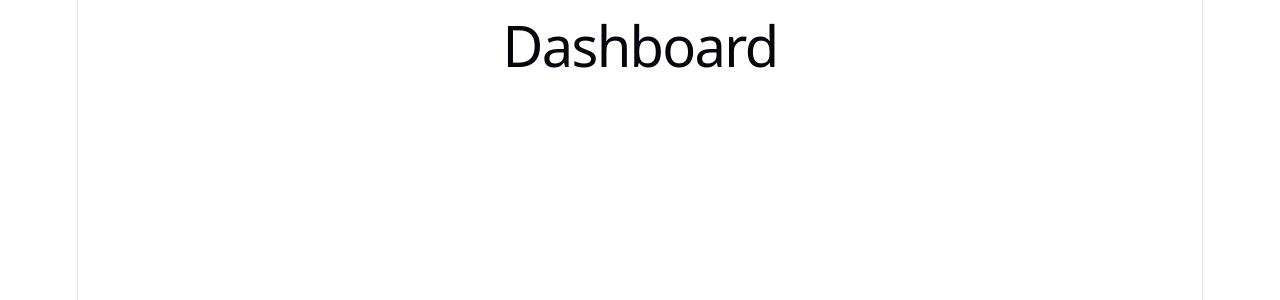
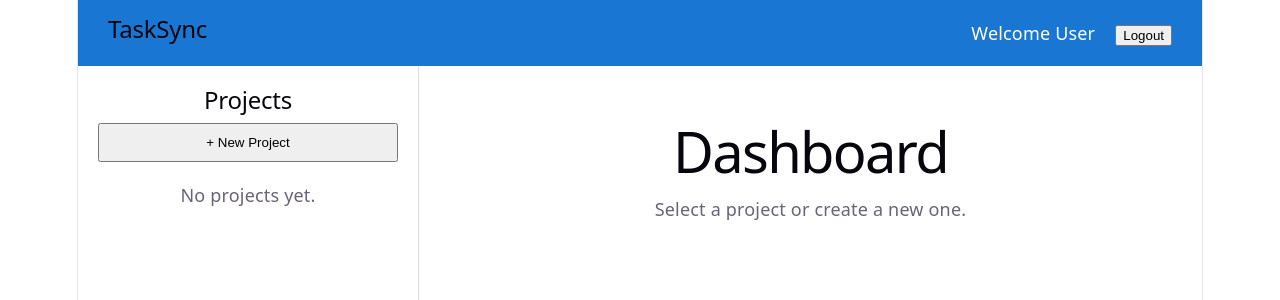
Before and after one commit to subhankardasmohanty/Cohort-SubhankarDasMohanty-25E113C38, a React app in the folder frontend/: page /dashboard in a window 1280 px wide. Shown: the top 300 px of the page. Built offline with nearby package versions, Linux system fonts and the light colour scheme; the HTML template or start-up script is replaced by a standard one.

Commit message:
Created dashboard layout

```diff
--- a/frontend/src/components/Navbar.jsx
+++ b/frontend/src/components/Navbar.jsx
@@ -0,0 +1,39 @@
+import { useNavigate } from "react-router-dom";
+import { useAuth } from "../context/AuthContext";
+
+function Navbar() {
+  const navigate = useNavigate();
+  const { user, logout } = useAuth();
+
+  const handleLogout = () => {
+    logout();
+    navigate("/");
+  };
+
+  return (
+    <nav
+      style={{
+        display: "flex",
+        justifyContent: "space-between",
+        alignItems: "center",
+        padding: "15px 30px",
+        background: "#1976d2",
+        color: "white",
+      }}
+    >
+      <h2>TaskSync</h2>
+
+      <div>
+        <span style={{ marginRight: "20px" }}>
+          Welcome {user?.username || "User"}
+        </span>
+
+        <button onClick={handleLogout}>
+          Logout
+        </button>
+      </div>
+    </nav>
+  );
+}
+
+export default Navbar;
--- a/frontend/src/components/ProjectList.jsx
+++ b/frontend/src/components/ProjectList.jsx
@@ -0,0 +1,27 @@
+function ProjectList() {
+  return (
+    <div
+      style={{
+        width: "300px",
+        padding: "20px",
+        borderRight: "1px solid #ddd",
+      }}
+    >
+      <h2>Projects</h2>
+
+      <button
+        style={{
+          width: "100%",
+          padding: "10px",
+          marginBottom: "20px",
+        }}
+      >
+        + New Project
+      </button>
+
+      <p>No projects yet.</p>
+    </div>
+  );
+}
+
+export default ProjectList;
--- a/frontend/src/pages/Dashboard.jsx
+++ b/frontend/src/pages/Dashboard.jsx
@@ -1,7 +1,30 @@
+import Navbar from "../components/Navbar";
+import ProjectList from "../components/ProjectList";
+
 function Dashboard() {
   return (
     <div>
-      <h1>Dashboard</h1>
+      <Navbar />
+
+      <div
+        style={{
+          display: "flex",
+          height: "calc(100vh - 70px)",
+        }}
+      >
+        <ProjectList />
+
+        <div
+          style={{
+            flex: 1,
+            padding: "40px",
+          }}
+        >
+          <h1>Dashboard</h1>
+
+          <p>Select a project or create a new one.</p>
+        </div>
+      </div>
     </div>
   );
 }
```
